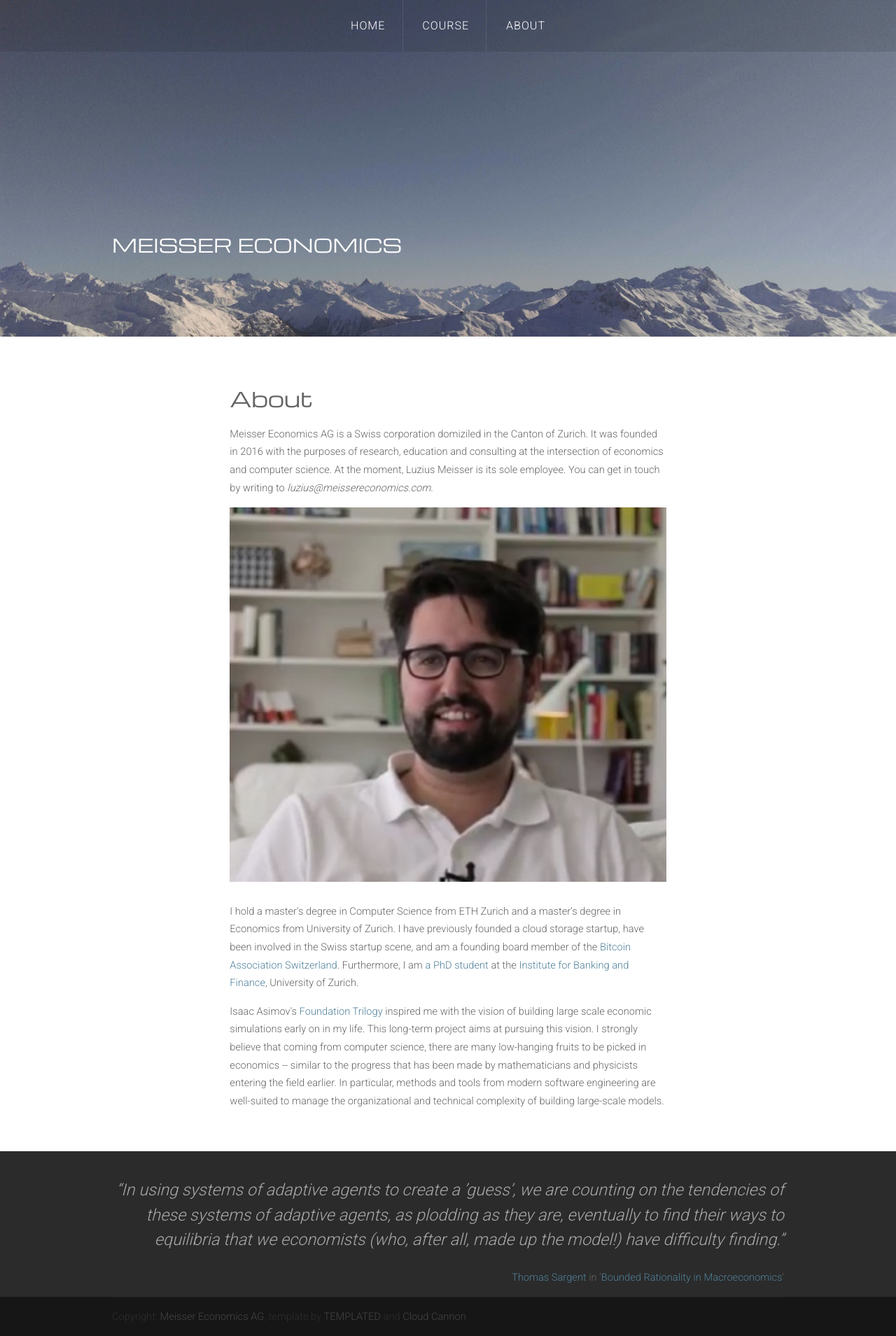
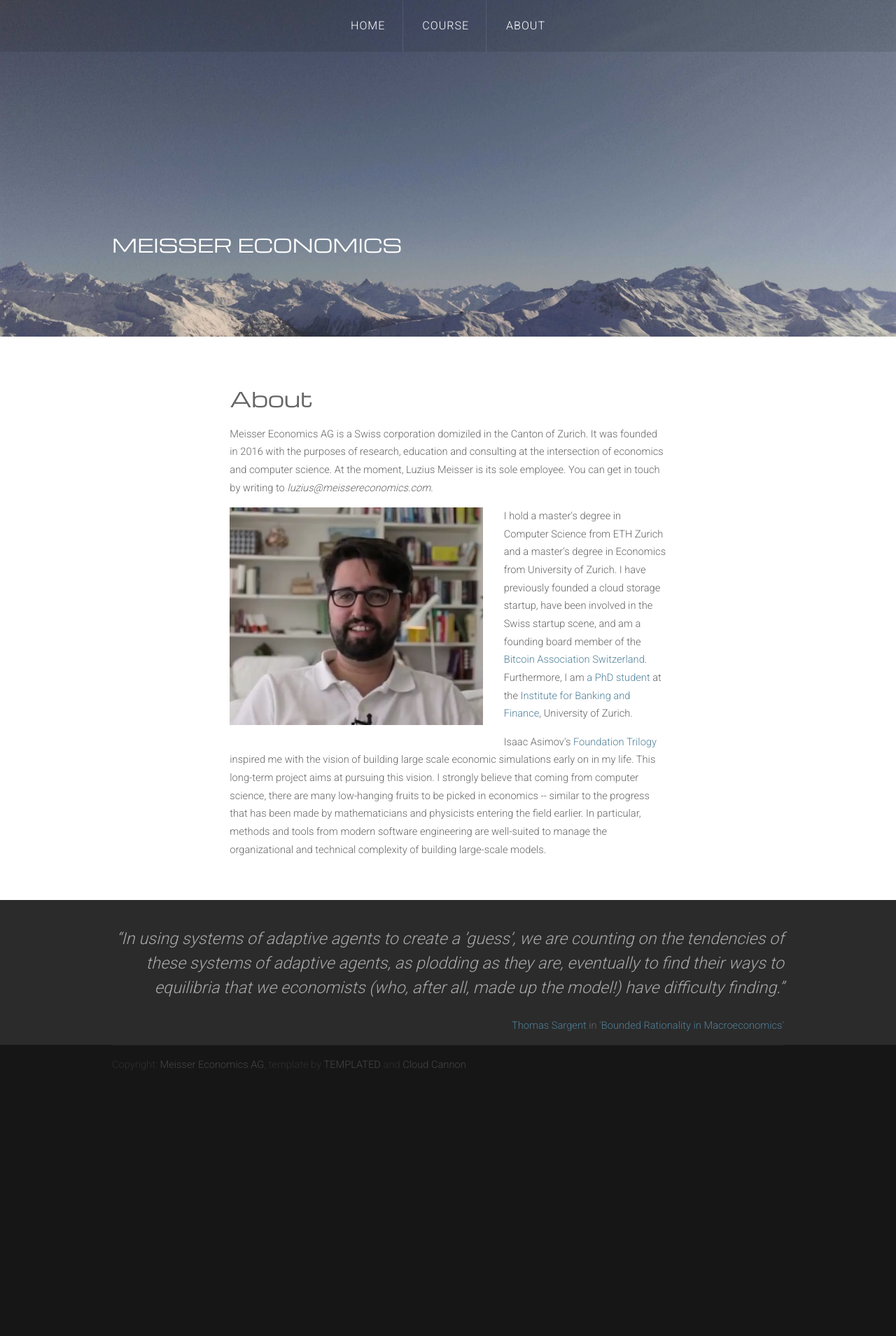
Before and after one commit to meisserecon/www, a Jekyll site: the page built from about.md, in a window 1280 px wide. Shown: the whole page at 70% size. Built offline with Jekyll 4.4.1, drawn with Linux system fonts in a browser that asks for light colours; nearby versions of some CDN libraries; after the commit the page ends 1549 px from its top, so only the background shows below that.

Commit message:
Update about.md

```diff
--- a/about.md
+++ b/about.md
@@ -5,6 +5,6 @@
 ---
 <p>Meisser Economics AG is a Swiss corporation domiziled in the Canton of Zurich. It was founded in 2016 with the purposes of research, education and consulting at the intersection of economics and computer science. At the moment, Luzius Meisser is its sole employee. You can get in touch by writing to <em>luzius@meissereconomics.com</em>.</p>
 
-<p><img src="/assets/images/luzius.jpg" alt="" class="image full"> I hold a master's degree in Computer Science from ETH Zurich and a master's degree in Economics from University of Zurich. I have previously founded a cloud storage startup, have been involved in the Swiss startup scene, and am a founding board member of the <a href="http://bitcoinassociation.ch/">Bitcoin Association Switzerland</a>. Furthermore, I am <a href="http://www.phd-finance.uzh.ch/en/People/students/meisser.html">a PhD student</a> at the <a href="http://www.bf.uzh.ch/">Institute for Banking and Finance</a>, University of Zurich.</p>
+<p><img src="/assets/images/luzius.jpg" alt="" class="image left"> I hold a master's degree in Computer Science from ETH Zurich and a master's degree in Economics from University of Zurich. I have previously founded a cloud storage startup, have been involved in the Swiss startup scene, and am a founding board member of the <a href="http://bitcoinassociation.ch/">Bitcoin Association Switzerland</a>. Furthermore, I am <a href="http://www.phd-finance.uzh.ch/en/People/students/meisser.html">a PhD student</a> at the <a href="http://www.bf.uzh.ch/">Institute for Banking and Finance</a>, University of Zurich.</p>
 
 <p>Isaac Asimov's <a href="https://en.wikipedia.org/wiki/Foundation_series">Foundation Trilogy</a> inspired me with the vision of building large scale economic simulations early on in my life. This long-term project aims at pursuing this vision. I strongly believe that coming from computer science, there are many low-hanging fruits to be picked in economics -- similar to the progress that has been made by mathematicians and physicists entering the field earlier. In particular, methods and tools from modern software engineering are well-suited to manage the organizational and technical complexity of building large-scale models.</p>
```
